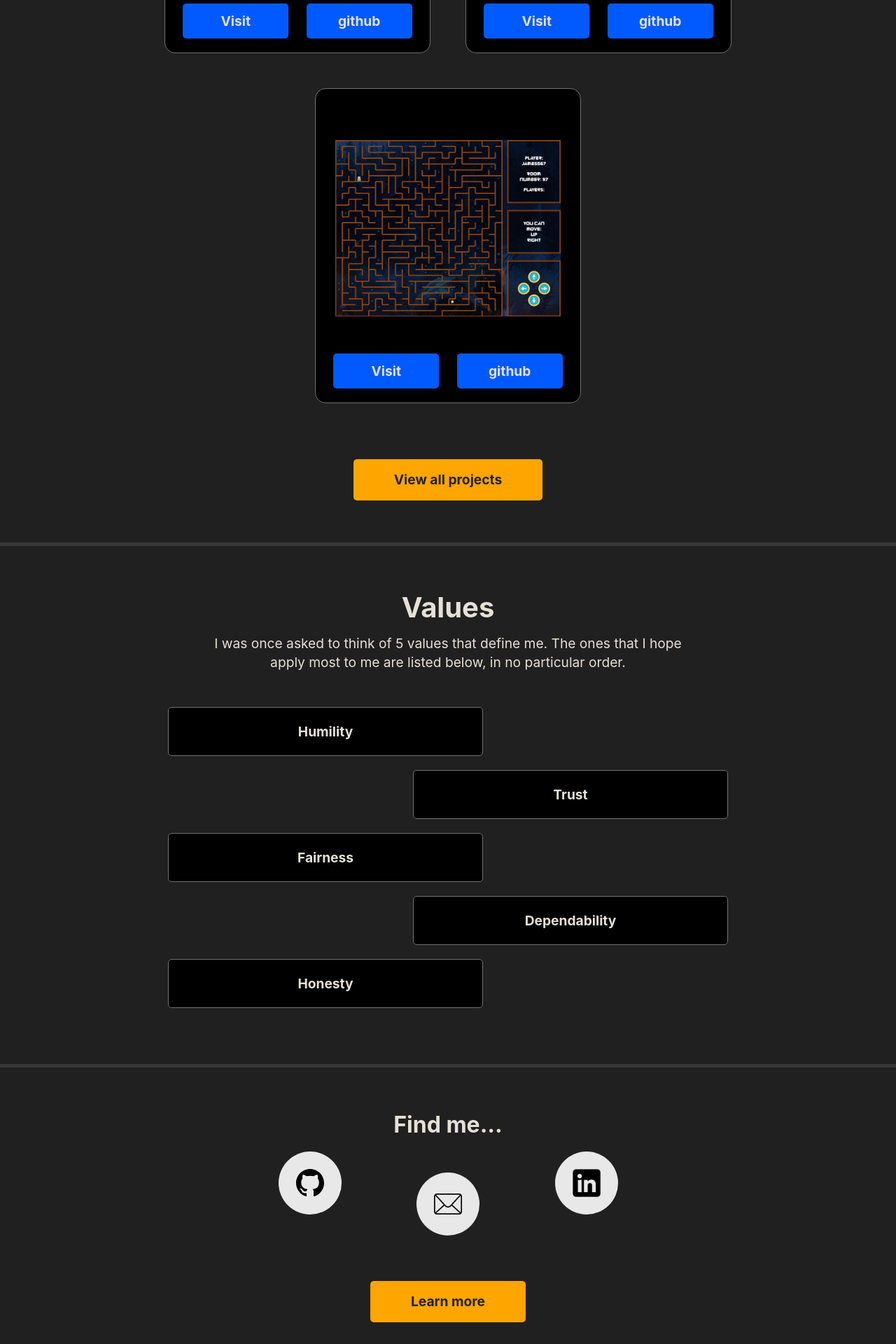
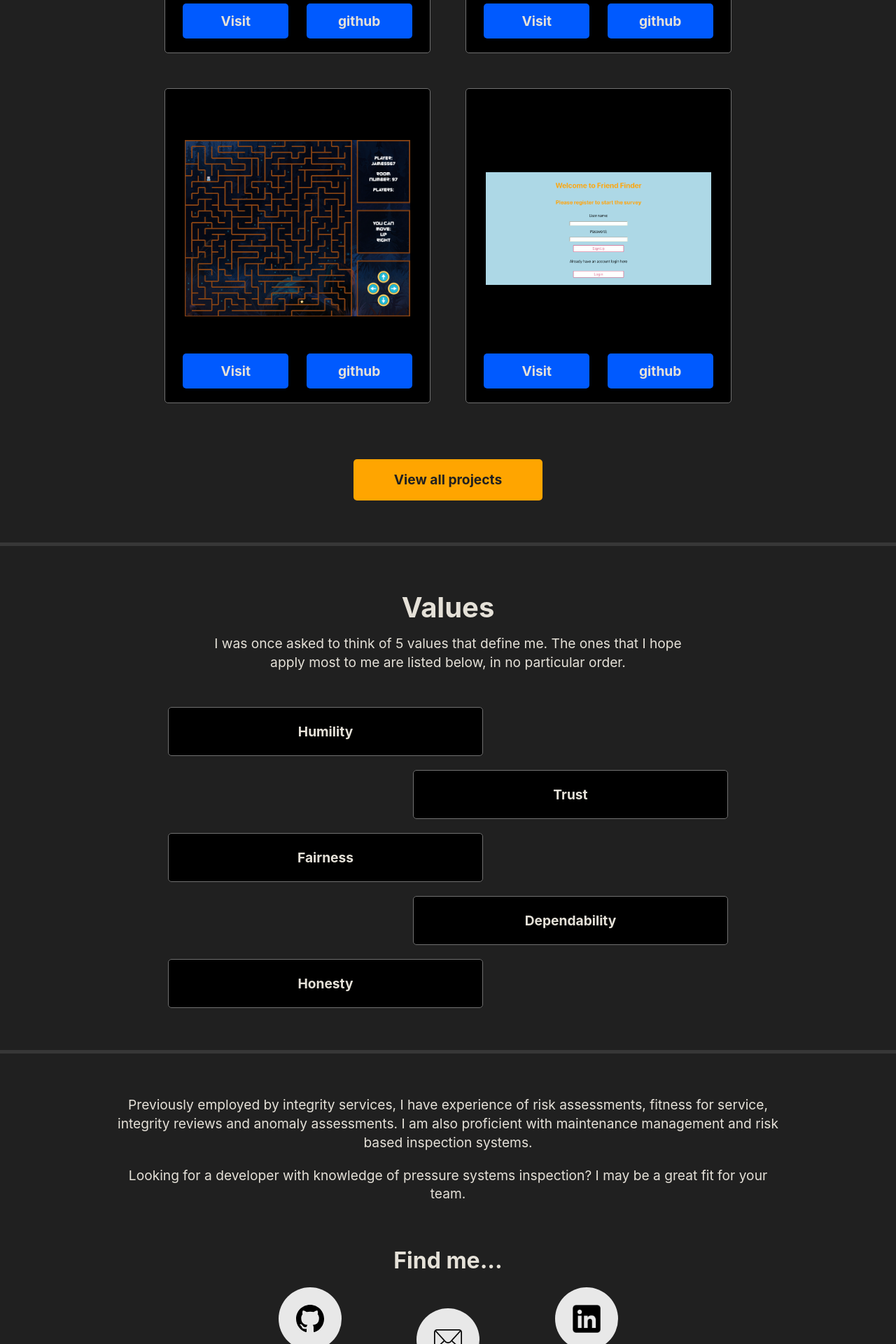
Before and after one commit to jrgrantham/james-grantham, a React (Create React App) app: page / in a window 1280 px wide. Shown: the part 2540-4460 px from the top of the page at 70% size. Built offline with nearby package versions, Linux system fonts and the light colour scheme.

Commit message:
added end of course

```diff
--- a/src/components/landing/ProjectCard.jsx
+++ b/src/components/landing/ProjectCard.jsx
@@ -135,7 +135,7 @@ const FlipCard = styled.div`
     height: 100%;
     backface-visibility: hidden;
     border: 1px solid ${projectCardBorder};
-    border-radius: 15px;
+    border-radius: ${borderRad}px;
 
     display: flex;
     flex-direction: column;
--- a/src/components/landing/captionsStyling.jsx
+++ b/src/components/landing/captionsStyling.jsx
@@ -13,7 +13,7 @@ import {
 
 export const Captions = styled(Container)`
   max-width: ${landingCaptionMaxWidth};
-  margin-bottom: 60px;
+  margin-bottom: 40px;
 
   .caption {
     display: flex;
--- a/src/components/reusable/ContactMe.jsx
+++ b/src/components/reusable/ContactMe.jsx
@@ -4,7 +4,7 @@ import styled from "styled-components";
 import github from "../../images/github.svg";
 import linkedin from "../../images/linkedin.png";
 import mail from "../../images/mailNew.png";
-import { transition, appColour, buttonOrange } from "../../views/styling";
+import { transition, appColour, buttonOrange, professionalWidth } from "../../views/styling";
 import Contact from "./ContactForm";
 
 export default function ContactMe(props) {
@@ -16,9 +16,16 @@ export default function ContactMe(props) {
     justify-content: space-evenly;
     align-items: center;
     width: 100%;
+    padding-top: 40px;
+
+    h4, p {
+      text-align: center;
+      max-width: ${professionalWidth}px;
+      padding: 20px 20px 0px 20px;
+    }
 
     h4 {
-      padding: 60px 0px 0px 0px;
+      padding-top: 60px;
     }
   `;
 
@@ -67,6 +74,8 @@ export default function ContactMe(props) {
 
   return (
     <Container id="contact" onClick={() => setShowContactMe(false)}>
+      <p>Previously employed by integrity services, I have experience of risk assessments, fitness for service, integrity reviews and anomaly assessments. I am also proficient with maintenance management and risk based inspection systems.</p>
+      <p>Looking for a developer with knowledge of pressure systems inspection? I may be a great fit for your team.</p>
       <h4>Find me...</h4>
       <Links id="contact">
         <a href="https://github.com/jrgrantham" className="image other">
--- a/src/data/projects.js
+++ b/src/data/projects.js
@@ -8,8 +8,9 @@ import maze from "../images/maze2.png";
 import jamesPhoto from "../images/james.jpg";
 import artFunder from "../images/artFunder.png";
 import message from "../images/message.png";
+import friendFinder from "../images/friendFinder.png";
 
-export const projectsNumber = 3;
+export const projectsNumber = 4;
 
 export const projectsTitle = "Projects";
 export const projectsDescription = "Here are some of my recent projects.";
@@ -46,12 +47,12 @@ export const projects = [
   },
   {
     title: "Friend-Finder",
-    uses: "Python, React, Redux",
+    uses: "bcryptjs, jsonwebtoken, sqlite3, supertest",
     comments:
-      "Built during our computer science module, the server uses depth first traversal on a grid of specified dimensions to create a maze. The user can use the keyboard or mouse to navigate the robot to a randomly placed exit.",
-    image: maze,
-    link: "https://mud-2-frontend-nihkors8y.now.sh/",
-    repo: "https://github.com/CSEU3-MUDGAME/MUD2_Backend"
+      "Users are asked questions and the database returns likely friend matches based on the provided answers.",
+    image: friendFinder,
+    link: "https://compassionate-goldberg-c5c1d2.netlify.com/",
+    repo: "https://github.com/friend-finder-bw-project"
   },
   {
     title: "Message-Easy",
@@ -81,12 +82,12 @@ export const projects = [
   },
   {
     title: "NASA Photo",
-    uses: "React, Axios",
+    uses: "React, axios",
     comments:
-      "The NASA API is used to fetch NASAs photo of the day along with some information",
+      "A project early on in my learning, fetching a photo nad information from a NASA's public API.",
     image: nasa,
-    link: "",
-    repo: ""
+    link: "https://nasa-photo.netlify.com/",
+    repo: "https://github.com/jrgrantham/nasa-photo-of-the-day"
   },
   {
     title: "DarkMode",
--- a/src/views/Professional.jsx
+++ b/src/views/Professional.jsx
@@ -67,12 +67,12 @@ export default function Professional(props) {
     align-items: center;
     height: 100%;
     width: 100%;
-    max-width: ${professionalWidth};
+    max-width: ${professionalWidth}px;
 
     .fixed {
       z-index: ;
       width: 100%;
-      max-width: ${professionalWidth};
+      max-width: ${professionalWidth}px;
       position: fixed;
       background: ${darkMode ? appColourDark : appColour};
     }
--- a/src/views/styling.js
+++ b/src/views/styling.js
@@ -1,5 +1,5 @@
 export const appWidth = 1500;
-export const professionalWidth = "1000px";
+export const professionalWidth = 1000;
 export const mediaBreak = "650px";
 export const projectMediaBreak = "750px";
 export const borderRad = 5;
@@ -16,7 +16,6 @@ export const fontColourDarkMode = "#e5e1d8"; // floralwhite shade
 // favicon font - Merriweather
 
 // https://www.cssmatic.com/noise-texture
-
 
 export const buttonOrange = "#FFA500";
 export const buttonBlue = "#005aFF";
```
Also changed, not shown: src/images/friendFinder.png (added).
